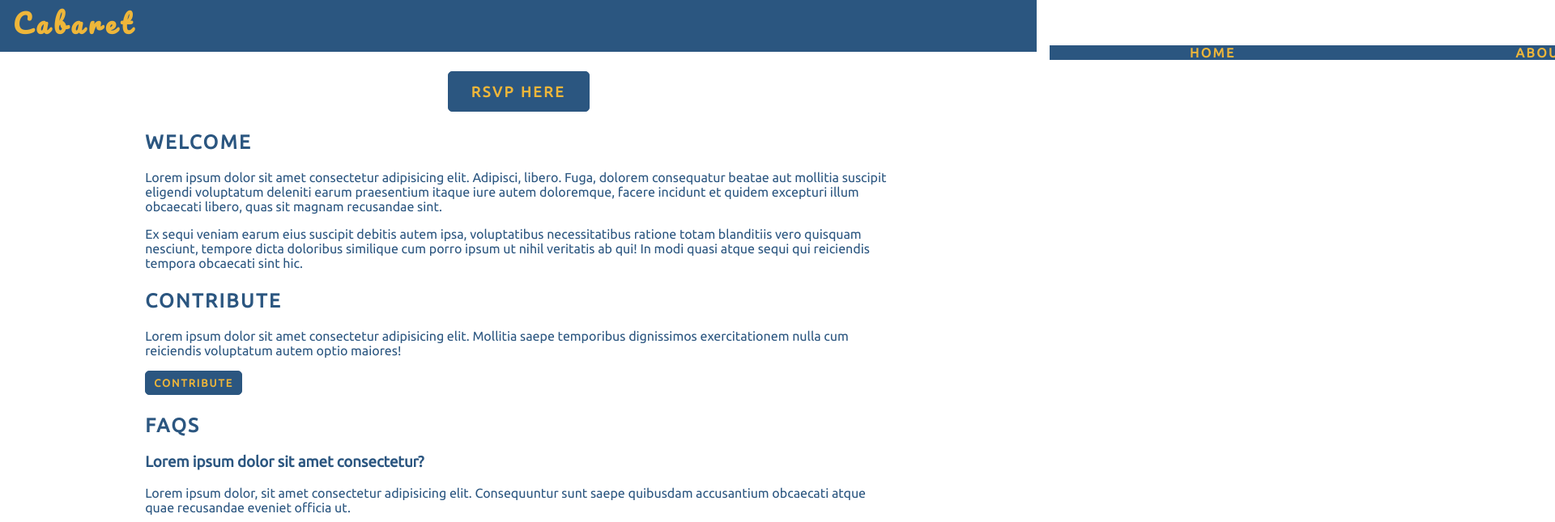
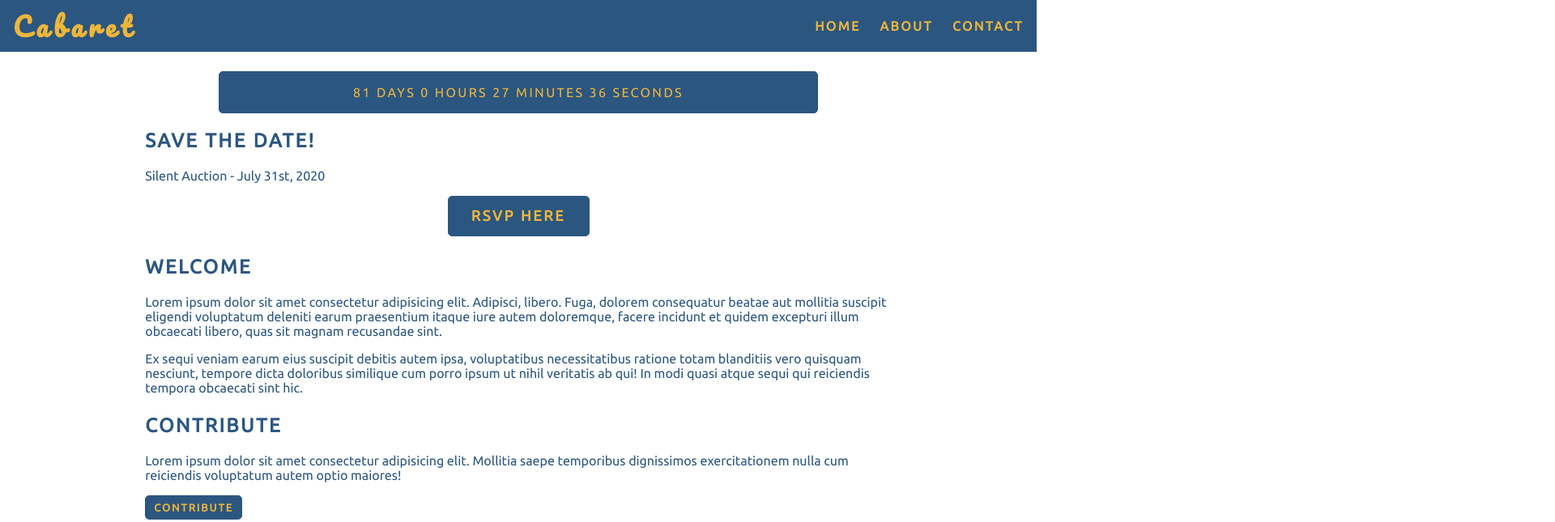
Before and after one commit to phil-smith-k/Cabaret, a plain HTML site: page index.html in a window 1280 px wide. Shown: the top 645 px of the page at 81% size, 1920 px wide, since content can reach past the window. Drawn offline with Linux system fonts and the light colour scheme; a script that the page names is missing.

Commit message:
countdown added

```diff
--- a/index.html
+++ b/index.html
@@ -23,8 +23,10 @@
     </div>
 </nav>
 <div class="body-content">
-
     <section>
+        <div class="countdown-container button"><p class="countdown"></p></div>
+        <h2 class="save-the-date">Save the Date!</h2>
+        <p>Silent Auction - July 31st, 2020</p>
         <button class="rsvp-btn "id="eventbrite-widget-modal-trigger-104917878198" type="button">RSVP Here</button>
     </section>
 
--- a/main.css
+++ b/main.css
@@ -11,11 +11,9 @@
 /* Global Styling */
 html {
     scroll-behavior: smooth;
-    height: 100%;
 }
 body {
     margin: 0;
-    height: 100%;
     /* background-color: var(--pale-gold); */
 }
 .body-content {
@@ -118,6 +116,22 @@ nav.nav-expanded {
     transform: translateX(0);
     position: relative;
 }
+.countdown-container {
+    font-family: var(--site-font);
+    text-transform: uppercase;
+    letter-spacing: 0.15em;
+    background-color: var(--blue);
+    border: 1px solid var(--blue);
+    border-radius: 5px;
+    width: 80%;
+    margin: auto;
+}
+
+.countdown-container p {
+    text-align: center;
+    color: var(--gold);
+    font-weight: 500;
+}
 
 .rsvp-btn {
     font-size: 18px;
@@ -151,8 +165,19 @@ footer {
 }
 
 @media screen and (min-width: 800px) {
+    nav {
+        display: flex;
+        justify-content: space-between;
+        align-items: center;
+    }
     .menu-icon {
         display: none;
+    }
+    .navbar-nav {
+        transform: translateX(0);
+    }
+    .navbar-nav a {
+        margin-left: 1.5em;
     }
     .body-content {
       padding: 0 10em;
--- a/script.js
+++ b/script.js
@@ -2,7 +2,8 @@ const form = document.querySelector('.google-form iframe');
 const contributeBtn = document.querySelector('#contribute-btn');
 const menuIcon = document.querySelector('.menu-icon');
 const menu = document.querySelector('.navbar-nav');
-
+const countdown = document.querySelector('.countdown');
+const eventDate = new Date("Jul 31, 2020 19:00:00").getTime();
 
 
 function toggleFormDisplay() {
@@ -32,5 +33,17 @@ function toggleNavMenu(e) {
     }
 }
 
+function countdownHandler() {
+    let now = new Date().getTime();
+    let span = eventDate - now;
+    let days = Math.floor(span / (1000 * 60 * 60 * 24));
+    let hours = Math.floor((span % (1000 * 60 * 60 * 24)) / (1000 * 60 * 60));
+    let minutes = Math.floor((span % (1000 * 60 * 60)) / (1000 * 60));
+    let seconds = Math.floor((span % (1000 * 60)) / 1000);
+
+    countdown.textContent = `${days} Days ${hours} Hours ${minutes} Minutes ${seconds} Seconds`;
+}
+
 contributeBtn.addEventListener('click', toggleFormDisplay);
 menuIcon.addEventListener('click', toggleNavMenu);
+window.setInterval(countdownHandler, 1000);
```
